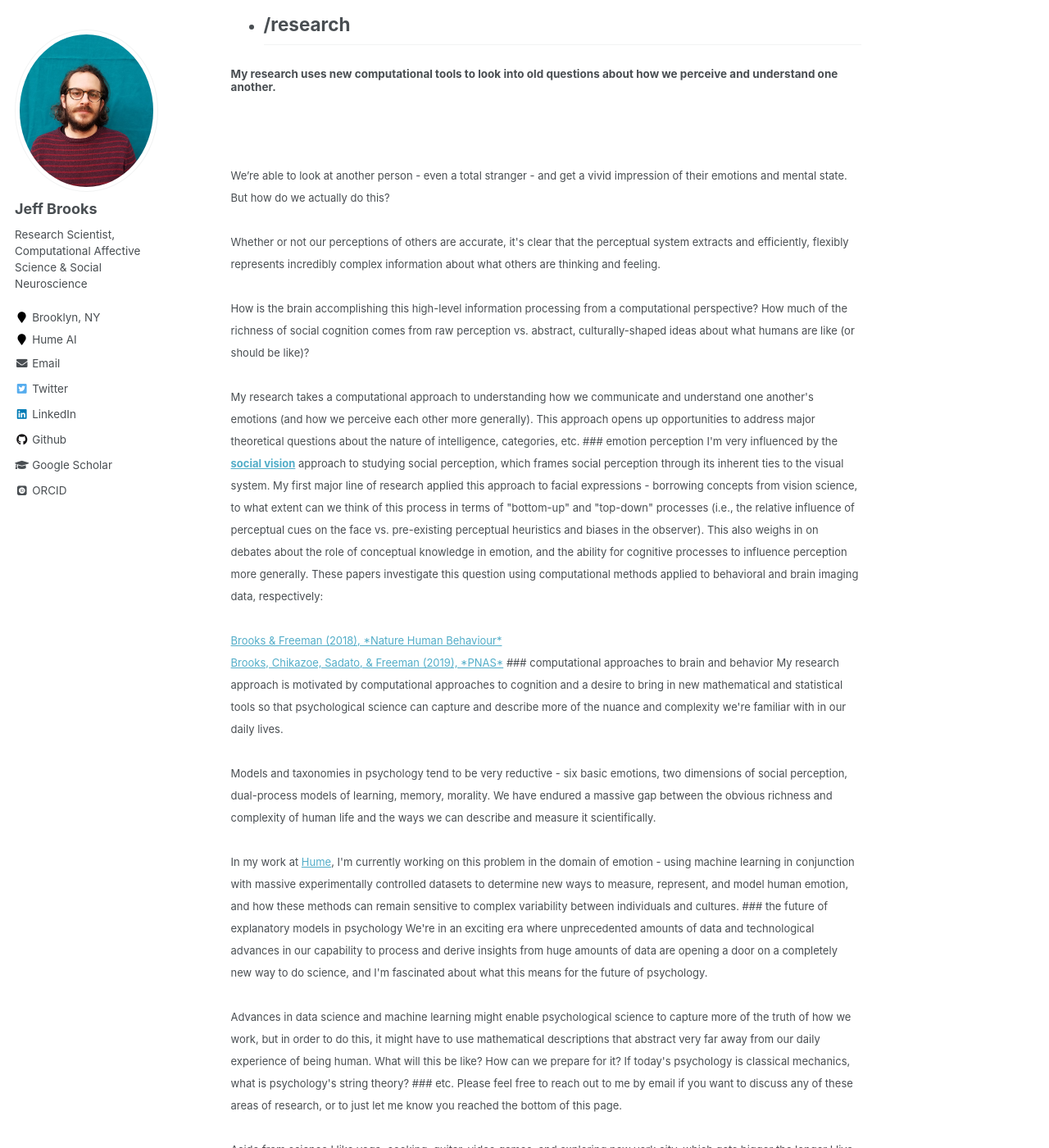
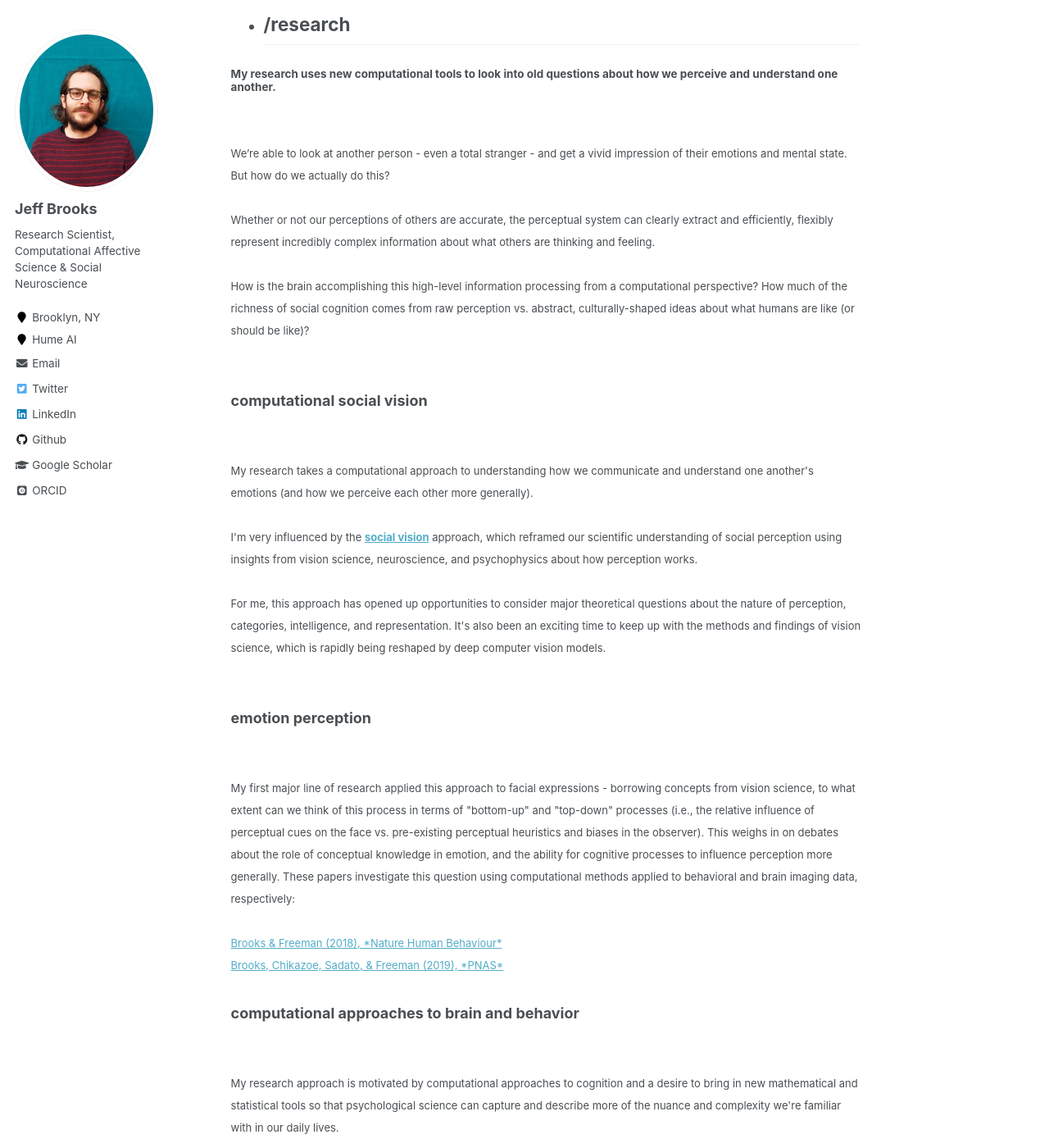
Before and after one commit to jeffreyallenbrooks/jeffreyallenbrooks.github.io, a Jekyll site: the page built from research/research.md, in a window 1280 px wide and 1400 px high, scrolled down 228 px. Shown: the whole window at 82% size. Built offline with Jekyll 4.4.1, drawn with Linux system fonts in a browser that asks for light colours; some web fonts are replaced; our own code applies the rules of GitHub Pages for plain Markdown files; some of the changed text lies outside the part shown.

Commit message:
fix update

```diff
--- a/research/research.md
+++ b/research/research.md
@@ -12,50 +11,59 @@ redirect_from:
 
 
 #### My research uses new computational tools to look into old questions about how we perceive and understand one another.
-<br><br>
+<br>
 <font size="2">
 We’re able to look at another person - even a total stranger - and get a vivid impression of their emotions and mental state. But how do we actually do this?
 <br><br>
-Whether or not our perceptions of others are accurate, it's clear that the perceptual system extracts and efficiently, flexibly represents incredibly complex information about what others are thinking and feeling.
+Whether or not our perceptions of others are accurate, the perceptual system can clearly extract and efficiently, flexibly represent incredibly complex information about what others are thinking and feeling.
 <br><br>
 How is the brain accomplishing this high-level information processing from a computational perspective? How much of the richness of social cognition comes from raw perception vs. abstract, culturally-shaped ideas about what humans are like (or should be like)?
 <br><br>
+</font>
+
+### computational social vision
+<br>
+<font size="2">
 My research takes a computational approach to understanding how we communicate and understand one another's emotions (and how we perceive each other more generally).
-
-This approach opens up opportunities to address major theoretical questions about the nature of intelligence, categories, etc.
+<br><br>
+I'm very influenced by the <b><a href="
+https://oxford.universitypressscholarship.com/view/10.1093/acprof:oso/9780195333176.001.0001/acprof-9780195333176">social vision</a></b> approach, which reframed our scientific understanding of social perception using insights from vision science, neuroscience, and psychophysics about how perception works.
+<br><br>
+For me, this approach has opened up opportunities to consider major theoretical questions about the nature of perception, categories, intelligence, and representation. It's also been an exciting time to keep up with the methods and findings of vision science, which is rapidly being reshaped by deep computer vision models.
+<br><br>
+</font>
 
 ### emotion perception
-
-I'm very influenced by the <b><a href="
-https://oxford.universitypressscholarship.com/view/10.1093/acprof:oso/9780195333176.001.0001/acprof-9780195333176">social vision</a></b> approach to studying social perception, which frames social perception through its inherent ties to the visual system.
-
+<br>
 <font size="2">
-My first major line of research applied this approach to facial expressions - borrowing concepts from vision science, to what extent can we think of this process in terms of "bottom-up" and "top-down" processes (i.e., the relative influence of perceptual cues on the face vs. pre-existing perceptual heuristics and biases in the observer). This also weighs in on debates about the role of conceptual knowledge in emotion, and the ability for cognitive processes to influence perception more generally. These papers investigate this question using computational methods applied to behavioral and brain imaging data, respectively:
+My first major line of research applied this approach to facial expressions - borrowing concepts from vision science, to what extent can we think of this process in terms of "bottom-up" and "top-down" processes (i.e., the relative influence of perceptual cues on the face vs. pre-existing perceptual heuristics and biases in the observer). This weighs in on debates about the role of conceptual knowledge in emotion, and the ability for cognitive processes to influence perception more generally. These papers investigate this question using computational methods applied to behavioral and brain imaging data, respectively:
 <br><br>
 <a href="https://jeffreyallenbrooks.github.io/publications/files/2018_BrooksFreeman_NHB.pdf">Brooks & Freeman (2018), *Nature Human Behaviour*</a><br>
 <a href="https://jeffreyallenbrooks.github.io/publications/files/2019_BrooksChikazoeSadatoFreeman_PNAS.pdf">Brooks, Chikazoe, Sadato, & Freeman (2019), *PNAS*</a>
 </font>
 
 ### computational approaches to brain and behavior
-
+<br>
 <font size="2">
 My research approach is motivated by computational approaches to cognition and a desire to bring in new mathematical and statistical tools so that psychological science can capture and describe more of the nuance and complexity we're familiar with in our daily lives.
 <br><br>
 Models and taxonomies in psychology tend to be very reductive - six basic emotions, two dimensions of social perception, dual-process models of learning, memory, morality. We have endured a massive gap between the obvious richness and complexity of human life and the ways we can describe and measure it scientifically.
 <br><br>
 In my work at <a href="https://hume.ai/about">Hume</a>, I'm currently working on this problem in the domain of emotion - using machine learning in conjunction with massive experimentally controlled datasets to determine new ways to measure, represent, and model human emotion, and how these methods can remain sensitive to complex variability between individuals and cultures.
+<br><br>
 </font>
 
 ### the future of explanatory models in psychology
-
+<br>
 <font size="2">
 We're in an exciting era where unprecedented amounts of data and technological advances in our capability to process and derive insights from huge amounts of data are opening a door on a completely new way to do science, and I'm fascinated about what this means for the future of psychology.
 <br><br>
 Advances in data science and machine learning might enable psychological science to capture more of the truth of how we work, but in order to do this, it might have to use mathematical descriptions that abstract very far away from our daily experience of being human. What will this be like? How can we prepare for it? If today's psychology is classical mechanics, what is psychology's string theory?
+<br><br>
 </font>
 
 ### etc.
-
+<br>
 <font size="2">
 Please feel free to reach out to me by email if you want to discuss any of these areas of research, or to just let me know you reached the bottom of this page.
 <br><br>
```
Also changed, not shown: other parts of research/research.md (+0 -1 lines).
